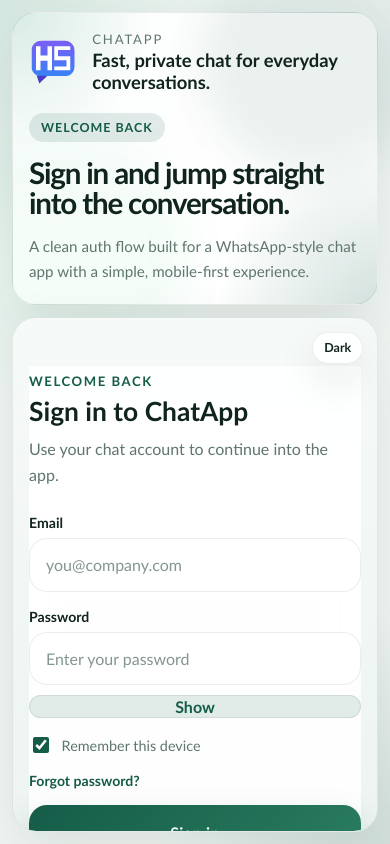
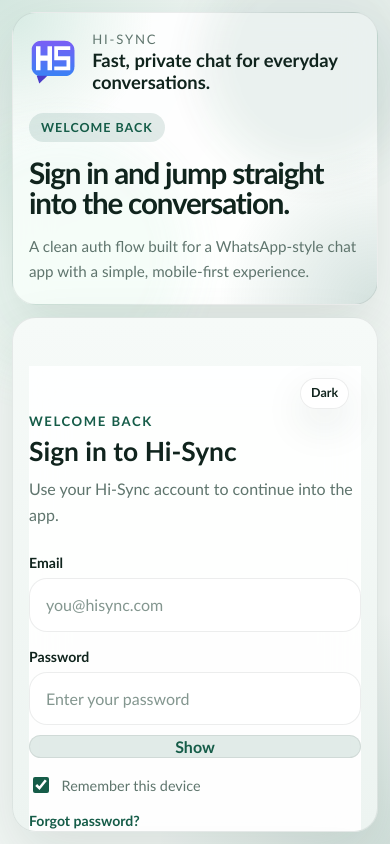
Before and after one commit to faisalshafique146/chatapp, an Angular app: page /auth/sign-in in a window 390 px wide. Built offline with nearby package versions, Linux system fonts and the light colour scheme.

Commit message:
refactor: update branding and theme toggle functionality across auth components

```diff
--- a/src/core/services/auth.service.ts
+++ b/src/core/services/auth.service.ts
@@ -108,7 +108,7 @@ export class AuthService {
   }
 
   private deriveDisplayName(email: string): string {
-    const prefix = email.split('@')[0] || 'Hi Sync user';
+    const prefix = email.split('@')[0] || 'Hi-Sync user';
     return prefix
       .split(/[._-]/)
       .filter(Boolean)
@@ -118,7 +118,7 @@ export class AuthService {
 
   private deriveHandle(email: string): string {
     const prefix = email.split('@')[0] || 'user';
-    return prefix.replace(/[^a-zA-Z0-9]/g, '').toLowerCase() || 'hising';
+    return prefix.replace(/[^a-zA-Z0-9]/g, '').toLowerCase() || 'hisync';
   }
 
   private normalizeHandle(handle: string): string {
--- a/src/features/auth/components/auth-shell/auth-shell.component.html
+++ b/src/features/auth/components/auth-shell/auth-shell.component.html
@@ -4,9 +4,9 @@
     <div class="auth-shell__glow auth-shell__glow--two"></div>
 
     <div class="auth-shell__brand">
-      <img class="auth-shell__mark" src="/files/apple-touch-icon.png" alt="ChatApp logo" />
+      <img class="auth-shell__mark" src="/files/apple-touch-icon.png" alt="Hi-Sync logo" />
       <div>
-        <p>ChatApp</p>
+        <p>Hi-Sync</p>
         <strong>Fast, private chat for everyday conversations.</strong>
       </div>
     </div>
@@ -37,15 +37,6 @@
   </section>
 
   <section class="auth-shell__form-panel">
-    <button
-      type="button"
-      class="auth-shell__theme-toggle"
-      (click)="toggleTheme()"
-      [attr.aria-label]="isDarkMode() ? 'Switch to light mode' : 'Switch to dark mode'"
-    >
-      <span aria-hidden="true">{{ isDarkMode() ? 'Light' : 'Dark' }}</span>
-    </button>
-
     <div class="auth-shell__form-card">
       <ng-content></ng-content>
     </div>
--- a/src/features/auth/components/auth-shell/auth-shell.component.scss
+++ b/src/features/auth/components/auth-shell/auth-shell.component.scss
@@ -13,32 +13,6 @@
   padding: 1.25rem;
   gap: 1.25rem;
   align-items: stretch;
-}
-
-.auth-shell__theme-toggle {
-  position: absolute;
-  top: 1rem;
-  right: 1rem;
-  z-index: 2;
-  min-height: 2.25rem;
-  padding: 0 0.8rem;
-  border: 1px solid var(--border-color);
-  border-radius: 999px;
-  background: var(--bg-surface);
-  color: var(--text-primary);
-  font-size: 0.82rem;
-  font-weight: 700;
-  line-height: 1;
-  box-shadow: var(--shadow-card);
-  backdrop-filter: blur(18px);
-  transition:
-    transform 160ms ease,
-    background-color 160ms ease;
-
-  &:hover {
-    transform: translateY(-1px);
-    background: var(--bg-surface-strong);
-  }
 }
 
 .auth-shell__brand-panel,
@@ -66,7 +40,7 @@
   position: relative;
   display: grid;
   place-items: center;
-  padding: 3.25rem 1rem 1rem;
+  padding: 1rem;
   background: var(--bg-chat);
   overflow-y: auto;
   overflow-x: hidden;
@@ -85,6 +59,10 @@
 
 :host(.auth-shell--signup) .auth-shell__form-card {
   width: min(100%, 38rem);
+}
+
+:host(.auth-shell--signin) .auth-shell__form-panel {
+  overflow: hidden;
 }
 
 .auth-shell__glow {
--- a/src/features/auth/components/auth-shell/auth-shell.component.ts
+++ b/src/features/auth/components/auth-shell/auth-shell.component.ts
@@ -1,6 +1,4 @@
-import { ChangeDetectionStrategy, Component, inject } from '@angular/core';
-
-import { ThemeService } from '../../../../core/services/theme.service';
+import { ChangeDetectionStrategy, Component } from '@angular/core';
 
 @Component({
   selector: 'app-auth-shell',
@@ -10,11 +8,4 @@ import { ThemeService } from '../../../../core/services/theme.service';
   changeDetection: ChangeDetectionStrategy.OnPush
 })
 export class AuthShellComponent {
-  private readonly themeService = inject(ThemeService);
-
-  readonly isDarkMode = this.themeService.isDarkMode;
-
-  toggleTheme(): void {
-    this.themeService.toggleTheme();
-  }
 }
--- a/src/features/auth/pages/sign-in/sign-in.component.html
+++ b/src/features/auth/pages/sign-in/sign-in.component.html
@@ -1,15 +1,24 @@
-<app-auth-shell>
-  <section class="auth-card">
+<app-auth-shell class="auth-shell--signin">
+  <section class="auth-card auth-card--signin">
+    <button
+      type="button"
+      class="auth-card__theme-toggle"
+      (click)="toggleTheme()"
+      [attr.aria-label]="isDarkMode() ? 'Switch to light mode' : 'Switch to dark mode'"
+    >
+      <span aria-hidden="true">{{ isDarkMode() ? 'Light' : 'Dark' }}</span>
+    </button>
+
     <div class="auth-card__header">
       <span>Welcome back</span>
-      <h2>Sign in to ChatApp</h2>
-      <p>Use your chat account to continue into the app.</p>
+      <h2>Sign in to Hi-Sync</h2>
+      <p>Use your Hi-Sync account to continue into the app.</p>
     </div>
 
     <form [formGroup]="form" (ngSubmit)="submit()" class="auth-form" novalidate>
       <label class="auth-field">
         <span>Email</span>
-        <input type="email" formControlName="email" placeholder="you@company.com" autocomplete="email" />
+        <input type="email" formControlName="email" placeholder="you@hisync.com" autocomplete="email" />
         <small *ngIf="form.get('email')?.touched && form.get('email')?.hasError('required')">Email is required.</small>
         <small *ngIf="form.get('email')?.touched && form.get('email')?.hasError('email')">
           Enter a valid email address.
@@ -43,7 +52,7 @@
           <span>Remember this device</span>
         </label>
 
-        <a href="mailto:support@chatapp.local">Forgot password?</a>
+        <a href="mailto:support@hisync.local">Forgot password?</a>
       </div>
 
       <button type="submit" class="auth-form__submit" [class.auth-form__submit--loading]="isSubmitting()">
@@ -52,7 +61,7 @@
     </form>
 
     <p class="auth-card__footnote">
-      New to ChatApp?
+      New to Hi-Sync?
       <a routerLink="/auth/sign-up">Create one</a>
     </p>
   </section>
--- a/src/features/auth/pages/sign-in/sign-in.component.scss
+++ b/src/features/auth/pages/sign-in/sign-in.component.scss
@@ -4,6 +4,7 @@
 }
 
 .auth-card {
+  position: relative;
   width: 100%;
   max-width: 100%;
   padding: clamp(1.15rem, 3vw, 2rem);
@@ -13,6 +14,35 @@
   box-shadow: var(--shadow-card);
   backdrop-filter: blur(18px);
   animation: slide-up-fade 220ms ease;
+}
+
+.auth-card--signin {
+  padding-top: clamp(2.9rem, 4vw, 3.45rem);
+}
+
+.auth-card__theme-toggle {
+  position: absolute;
+  top: 1rem;
+  right: 1rem;
+  min-height: 2rem;
+  padding: 0 0.7rem;
+  border: 1px solid var(--border-color);
+  border-radius: 999px;
+  background: var(--bg-surface);
+  color: var(--text-primary);
+  font-size: 0.78rem;
+  font-weight: 700;
+  line-height: 1;
+  box-shadow: var(--shadow-card);
+  backdrop-filter: blur(18px);
+  transition:
+    transform 160ms ease,
+    background-color 160ms ease;
+
+  &:hover {
+    transform: translateY(-1px);
+    background: var(--bg-surface-strong);
+  }
 }
 
 .auth-card__header {
@@ -178,6 +208,17 @@
     box-shadow: none;
   }
 
+  .auth-card--signin {
+    padding-top: 2.75rem;
+  }
+
+  .auth-card__theme-toggle {
+    top: 0.75rem;
+    right: 0.75rem;
+    min-height: 1.9rem;
+    padding: 0 0.62rem;
+  }
+
   .auth-card__header {
     h2 {
       font-size: 1.65rem;
--- a/src/features/auth/pages/sign-in/sign-in.component.ts
+++ b/src/features/auth/pages/sign-in/sign-in.component.ts
@@ -5,6 +5,7 @@ import { Router, RouterLink } from '@angular/router';
 
 import { AuthShellComponent } from '../../components/auth-shell/auth-shell.component';
 import { AuthService } from '../../../../core/services/auth.service';
+import { ThemeService } from '../../../../core/services/theme.service';
 
 @Component({
   selector: 'app-sign-in',
@@ -18,9 +19,11 @@ export class SignInComponent {
   private readonly fb = inject(FormBuilder);
   private readonly authService = inject(AuthService);
   private readonly router = inject(Router);
+  private readonly themeService = inject(ThemeService);
 
   readonly isSubmitting = signal(false);
   readonly showPassword = signal(false);
+  readonly isDarkMode = this.themeService.isDarkMode;
 
   readonly form = this.fb.nonNullable.group({
     email: ['', [Validators.required, Validators.email]],
@@ -50,4 +53,8 @@ export class SignInComponent {
   togglePasswordVisibility(): void {
     this.showPassword.update((current) => !current);
   }
+
+  toggleTheme(): void {
+    this.themeService.toggleTheme();
+  }
 }
--- a/src/features/auth/pages/sign-up/sign-up.component.html
+++ b/src/features/auth/pages/sign-up/sign-up.component.html
@@ -1,8 +1,17 @@
 <app-auth-shell class="auth-shell--signup">
-  <section class="auth-card">
+  <section class="auth-card auth-card--signup">
+    <button
+      type="button"
+      class="auth-card__theme-toggle"
+      (click)="toggleTheme()"
+      [attr.aria-label]="isDarkMode() ? 'Switch to light mode' : 'Switch to dark mode'"
+    >
+      <span aria-hidden="true">{{ isDarkMode() ? 'Light' : 'Dark' }}</span>
+    </button>
+
     <div class="auth-card__header">
       <span>Create account</span>
-      <h2>Set up your ChatApp profile</h2>
+      <h2>Set up your Hi-Sync profile</h2>
       <p>
         Use a real email for login and recovery, choose a unique handle, and you'll be ready to
         join conversations in a few quick steps.
@@ -52,7 +61,7 @@
         <input
           type="email"
           formControlName="email"
-          placeholder="you@chatapp.com"
+          placeholder="you@hisync.com"
           autocomplete="email"
           inputmode="email"
         />
@@ -108,7 +117,7 @@
 
       <label class="auth-check auth-check--full">
         <input type="checkbox" formControlName="acceptTerms" />
-        <span>I agree to the ChatApp terms and privacy policy.</span>
+        <span>I agree to the Hi-Sync terms and privacy policy.</span>
       </label>
       <small
         class="auth-field__error auth-form__helper auth-form__helper--full"
--- a/src/features/auth/pages/sign-up/sign-up.component.scss
+++ b/src/features/auth/pages/sign-up/sign-up.component.scss
@@ -5,6 +5,7 @@
 }
 
 .auth-card {
+  position: relative;
   width: 100%;
   max-width: 100%;
   padding: clamp(1.15rem, 3vw, 2rem);
@@ -16,6 +17,35 @@
   animation: slide-up-fade 220ms ease;
   max-height: 100%;
   overflow: visible;
+}
+
+.auth-card--signup {
+  padding-top: clamp(2.9rem, 4vw, 3.45rem);
+}
+
+.auth-card__theme-toggle {
+  position: absolute;
+  top: 1rem;
+  right: 1rem;
+  min-height: 2rem;
+  padding: 0 0.7rem;
+  border: 1px solid var(--border-color);
+  border-radius: 999px;
+  background: var(--bg-surface);
+  color: var(--text-primary);
+  font-size: 0.78rem;
+  font-weight: 700;
+  line-height: 1;
+  box-shadow: var(--shadow-card);
+  backdrop-filter: blur(18px);
+  transition:
+    transform 160ms ease,
+    background-color 160ms ease;
+
+  &:hover {
+    transform: translateY(-1px);
+    background: var(--bg-surface-strong);
+  }
 }
 
 .auth-card__header {
@@ -202,6 +232,17 @@
     box-shadow: none;
   }
 
+  .auth-card--signup {
+    padding-top: 2.75rem;
+  }
+
+  .auth-card__theme-toggle {
+    top: 0.75rem;
+    right: 0.75rem;
+    min-height: 1.9rem;
+    padding: 0 0.62rem;
+  }
+
   .auth-card__header {
     h2 {
       font-size: 1.65rem;
--- a/src/features/auth/pages/sign-up/sign-up.component.ts
+++ b/src/features/auth/pages/sign-up/sign-up.component.ts
@@ -5,6 +5,7 @@ import { Router, RouterLink } from '@angular/router';
 
 import { AuthShellComponent } from '../../components/auth-shell/auth-shell.component';
 import { AuthService } from '../../../../core/services/auth.service';
+import { ThemeService } from '../../../../core/services/theme.service';
 import { ValidationErrors, ValidatorFn } from '@angular/forms';
 
 const passwordMatchValidator: ValidatorFn = (control: AbstractControl): ValidationErrors | null => {
@@ -30,9 +31,11 @@ export class SignUpComponent {
   private readonly fb = inject(FormBuilder);
   private readonly authService = inject(AuthService);
   private readonly router = inject(Router);
+  private readonly themeService = inject(ThemeService);
 
   readonly isSubmitting = signal(false);
   readonly showPassword = signal(false);
+  readonly isDarkMode = this.themeService.isDarkMode;
 
   readonly form = this.fb.nonNullable.group(
     {
@@ -70,4 +73,8 @@ export class SignUpComponent {
   togglePasswordVisibility(): void {
     this.showPassword.update((current) => !current);
   }
+
+  toggleTheme(): void {
+    this.themeService.toggleTheme();
+  }
 }
--- a/src/index.html
+++ b/src/index.html
@@ -2,7 +2,7 @@
 <html lang="en">
 <head>
   <meta charset="utf-8">
-  <title>ChatApp</title>
+  <title>Hi-Sync</title>
   <base href="/">
   <meta name="viewport" content="width=device-width, initial-scale=1">
   <link rel="icon" type="image/x-icon" href="favicon.png">
```
